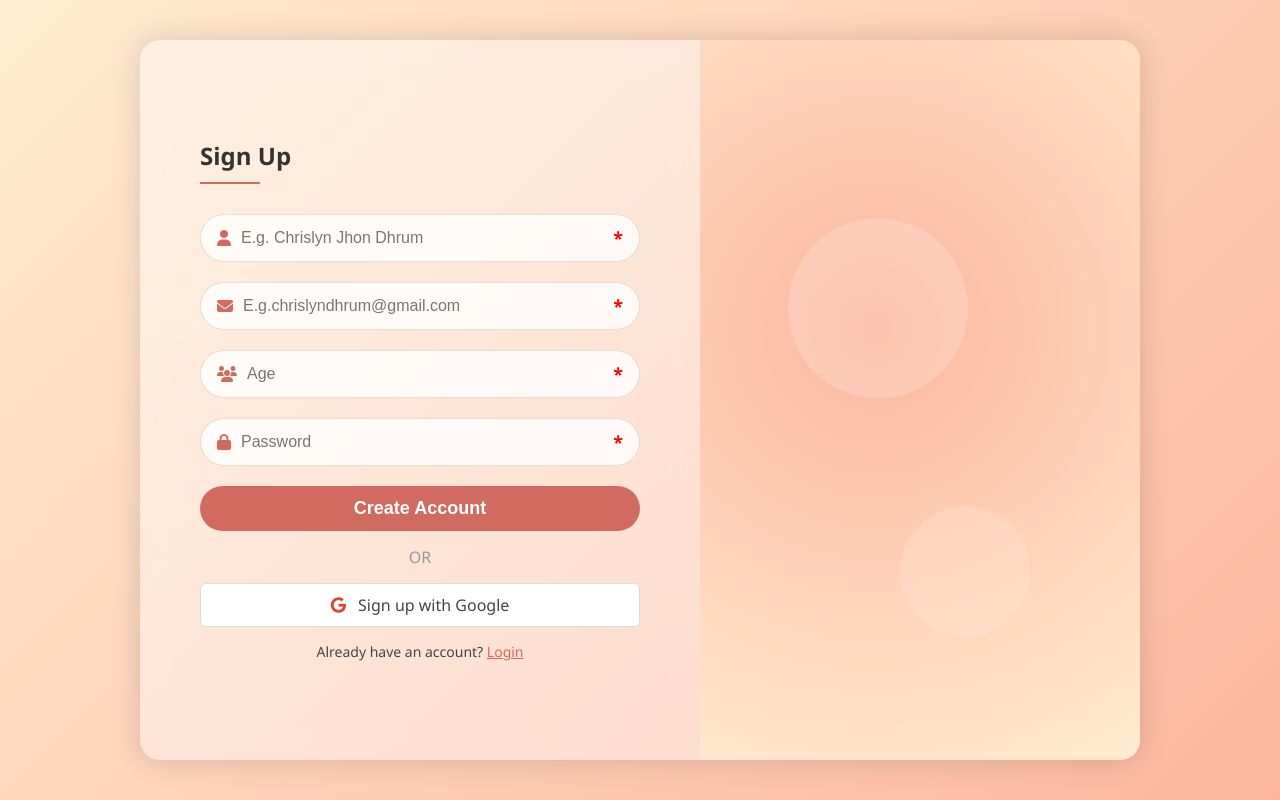
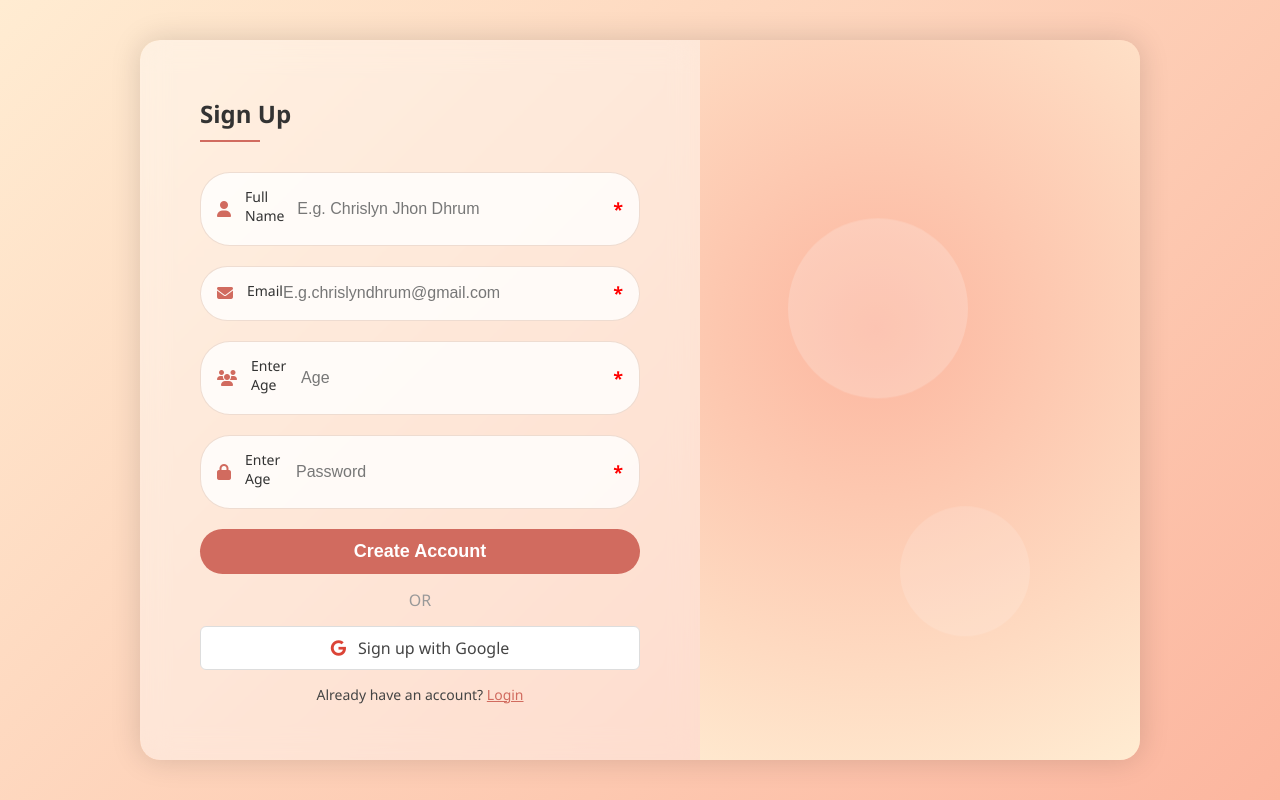
Before and after one commit to OmkarPai2007/AI-Language_Translator.git.io, a Flask app: page /register_page in a window 1280 px wide. Run offline with Flask 3, Linux system fonts and the light colour scheme; some libraries are stand-ins or nearby versions.

Commit message:
Update signup.html

```diff
--- a/templates/signup.html
+++ b/templates/signup.html
@@ -19,24 +19,28 @@
 
         <div class="input-group">
           <i class="fas fa-user"></i>
+          <label class="input-label">Full Name</label>
           <input type="text" name="fullName" placeholder="E.g. Chrislyn Jhon Dhrum" required />
           <span class="required-asterisk">*</span>
         </div>
 
         <div class="input-group">
           <i class="fas fa-envelope"></i>
+          <label class="input-label">Email</label>
           <input type="email" name="email" placeholder="E.g.chrislyndhrum@gmail.com " required />
           <span class="required-asterisk">*</span>
         </div>
 
         <div class="input-group">
           <i class="fas fa-users"></i>
+          <label class="input-label">Enter Age</label>
           <input type="number" name="age" placeholder="Age " required />
           <span class="required-asterisk">*</span>
         </div>
 
         <div class="input-group">
           <i class="fas fa-lock"></i>
+          <label class="input-label">Enter Age</label>
           <input type="password" name="password" placeholder="Password" required />
           <span class="required-asterisk">*</span>
         </div>
```
